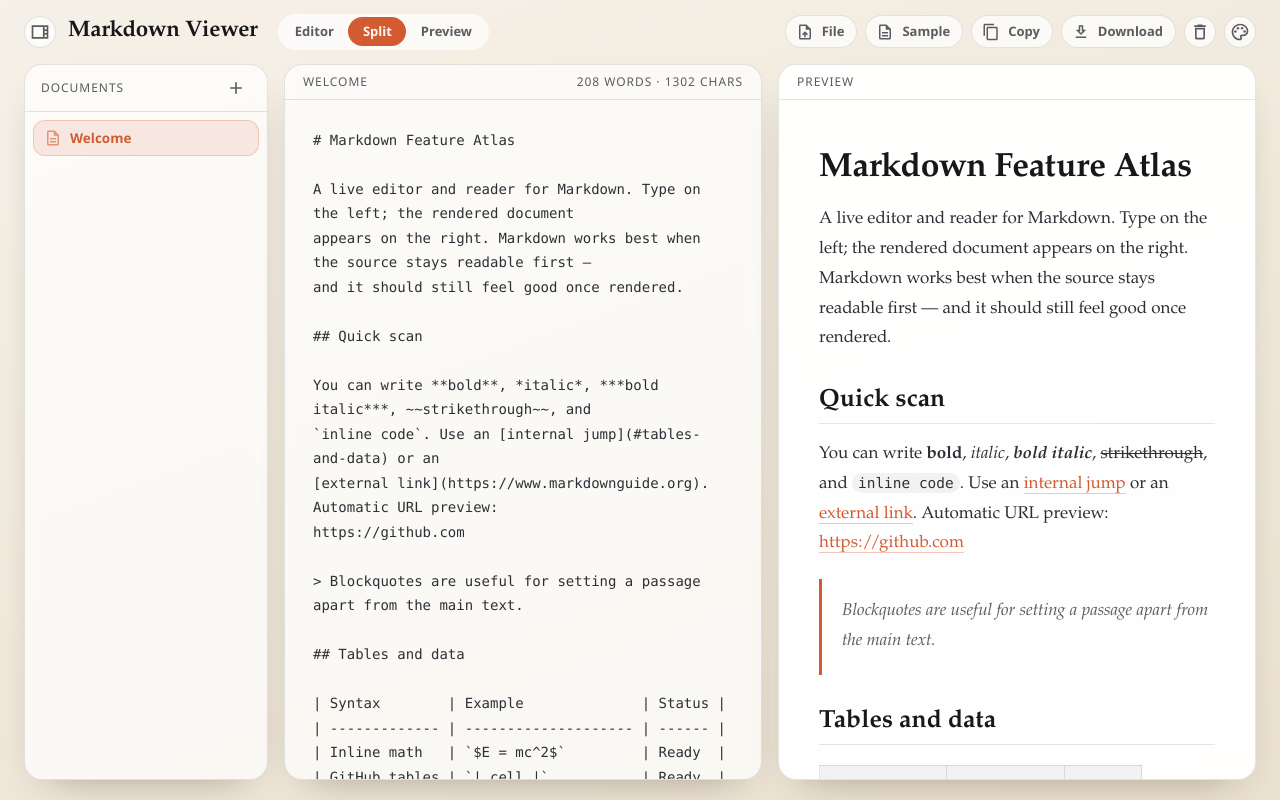
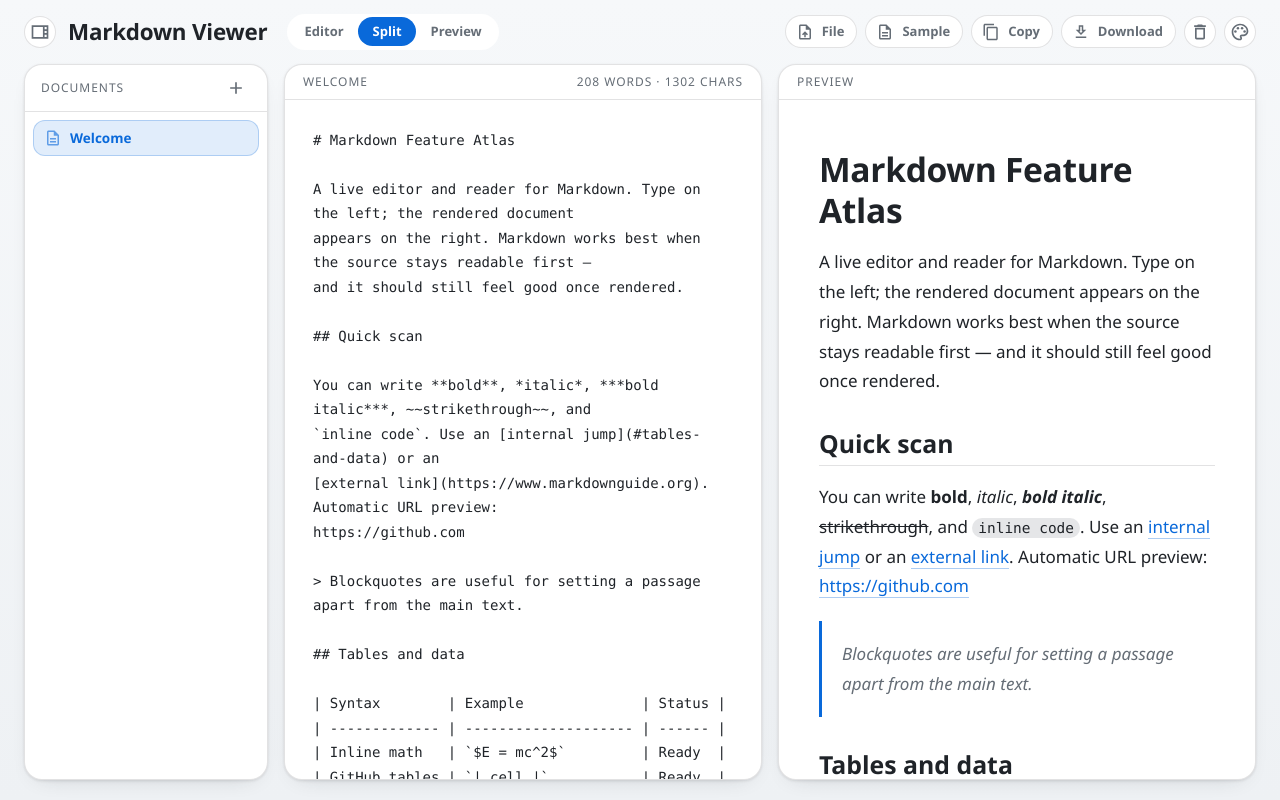
Before and after one commit to CuplexUser/MarkdownViewer, a React (Vite) app: page / in a window 1280 px wide. Built offline with nearby package versions, Linux system fonts and the light colour scheme.

Commit message:
feat: default theme to browser color-scheme on first visit

```diff
--- a/src/App.jsx
+++ b/src/App.jsx
@@ -27,7 +27,7 @@ import PaletteIcon from '@mui/icons-material/PaletteOutlined';
 import CheckIcon from '@mui/icons-material/CheckOutlined';
 import ViewSidebarIcon from '@mui/icons-material/ViewSidebarOutlined';
 
-import { getTheme, THEME_LIST, DEFAULT_THEME } from './theme';
+import { getTheme, THEME_LIST } from './theme';
 import { SAMPLE_MARKDOWN } from './sample';
 import Editor from './components/Editor';
 import Sidebar from './components/Sidebar';
@@ -64,9 +64,15 @@ const safeFile = (name) => name.replace(/[^\w.-]+/g, '_') || 'document';
 export default function App() {
   const isSmall = useMediaQuery('(max-width:900px)');
 
-  const [themeId, setThemeId] = useState(
-    () => localStorage.getItem(THEME_KEY) || DEFAULT_THEME
-  );
+  const [themeId, setThemeId] = useState(() => {
+    const stored = localStorage.getItem(THEME_KEY);
+    if (stored) return stored;
+    // First visit: follow the browser's color-scheme preference.
+    const prefersDark =
+      typeof window !== 'undefined' &&
+      window.matchMedia?.('(prefers-color-scheme: dark)').matches;
+    return prefersDark ? 'graphite' : 'primer';
+  });
   const [docs, setDocs] = useState(loadInitialDocs);
   const [activeId, setActiveId] = useState(() => {
     const stored = localStorage.getItem(ACTIVE_KEY);
```
